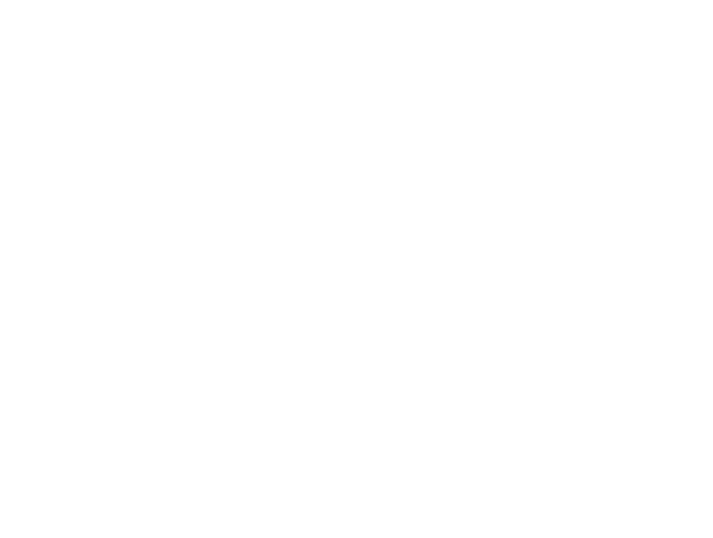
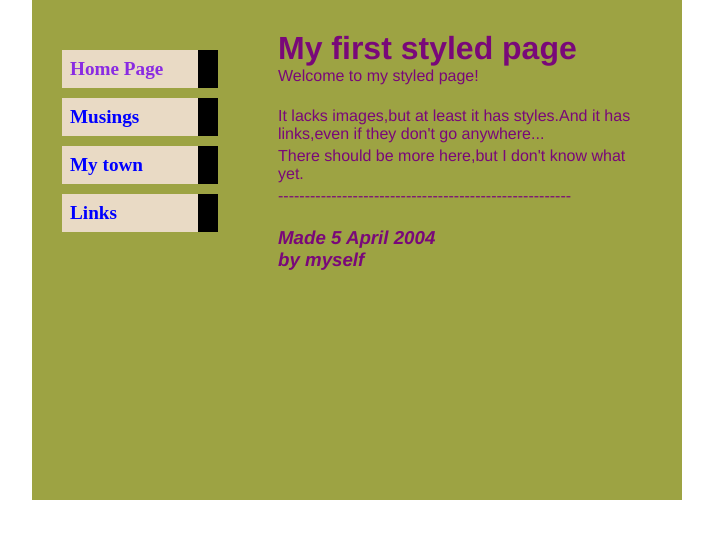
Before and after one commit to HruthikMekala/Tasks, a plain HTML site: page css_task5.html in a window 1280 px wide. Shown: the whole page, without its empty margins (283-996 px from the left). Drawn offline with Linux system fonts and the light colour scheme.

Commit message:
Add files via upload

```diff
--- a/css_task5.html
+++ b/css_task5.html
@@ -4,8 +4,69 @@
     <meta charset="UTF-8">
     <meta name="viewport" content="width=device-width, initial-scale=1.0">
     <title>Document</title>
+    <style>
+        *{
+            margin:0px;
+            padding:0px;
+        }
+        li{
+            list-style: none;
+            width:120px;
+            padding:8px;
+            margin:10px;
+            border-right: solid black 20px;
+            font-weight: bolder;
+            font-size: larger;
+            background-color: rgb(233, 218, 197);
+            color:blue;
+        }
+        #ul{
+            margin:40px 20px;
+        }
+         #content{
+            padding:30px;
+            margin:0px;
+            color:rgb(121, 8, 121);
+            font-family:'Franklin Gothic Medium', 'Arial Narrow', Arial, sans-serif;
+         }
+        .main{
+            display:flex;
+            margin:auto;
+            background-color: rgb(157, 163, 67);
+            height:500px;
+            width:650px;
+        }
+       #Home{
+        color: blueviolet;
+       }
+
+
+
+       p{
+        height:40px;
+       }
+    </style>
 </head>
 <body>
 
+    <div class = "main">
+        <div id = "ul">
+            <ul>
+                <li id = "Home">Home Page</li>
+                <li id = "Musings">Musings</li>
+                <li id = "town">My town</li>
+                <li id = "Links">Links</li>
+            </ul>
+        </div>
+        <div id = "content">
+            <h1>My first styled page</h1>
+            <p>Welcome to my styled page!</p>
+            <p>It lacks images,but at least it has styles.And it has links,even if they don't go anywhere...</p>
+            <p>There should be more here,but I don't know what yet.</p>
+            <p>-------------------------------------------------------</p>
+            <h3><I>Made 5 April 2004<br>by myself</I></h3>
+
+        </div>
+    </div>
 </body>
 </html>
```
Also changed, not shown: css_task6.html (added, +80 -0 lines).
